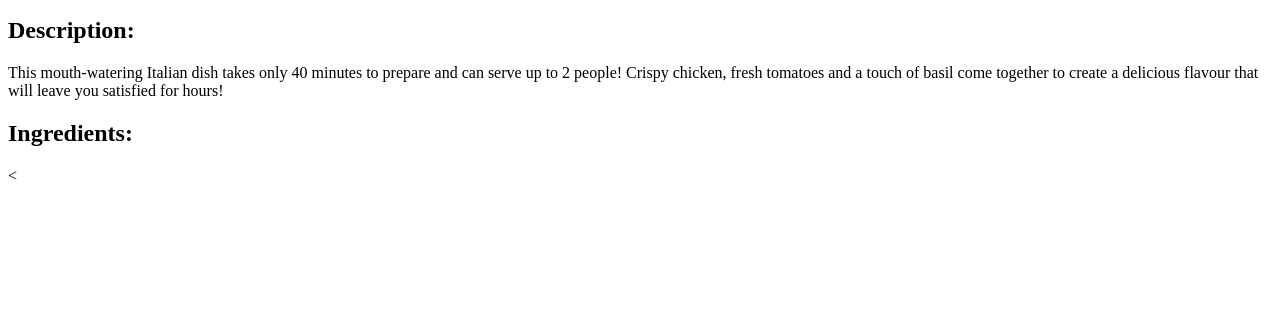
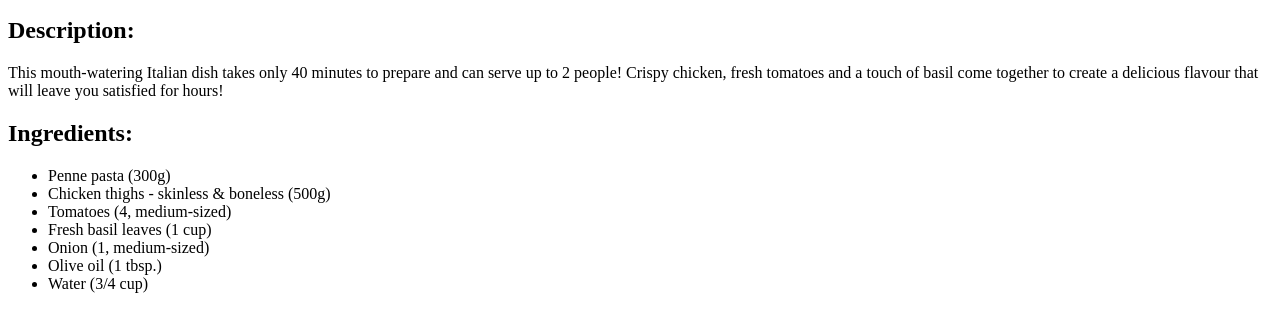
Before and after one commit to AliShah789/odin-recipes, a plain HTML site: page recipes/pasta.html in a window 1280 px wide. Shown: the part 101-432 px from the top of the page. Drawn offline with Linux system fonts and the light colour scheme.

Commit message:
Add a heading saying 'Ingredients' and make an unordered list of the ingredients required.

```diff
--- a/recipes/pasta.html
+++ b/recipes/pasta.html
@@ -13,6 +13,15 @@
     <p>This mouth-watering Italian dish takes only 40 minutes to prepare and can serve up to 2 people! Crispy chicken, fresh tomatoes and a touch of basil come together to create a delicious flavour that will leave you satisfied for hours!</p>
 
     <h2>Ingredients:</h2>
-    <
+    <ul>
+        <li>Penne pasta (300g)</li>
+        <li>Chicken thighs - skinless & boneless (500g)</li>
+        <li>Tomatoes (4, medium-sized)</li>
+        <li>Fresh basil leaves (1 cup)</li>
+        <li>Onion (1, medium-sized)</li>
+        <li>Olive oil (1 tbsp.)</li>
+        <li>Water (3/4 cup)</li>
+    </ul>
+
 </body>
 </html>
```
